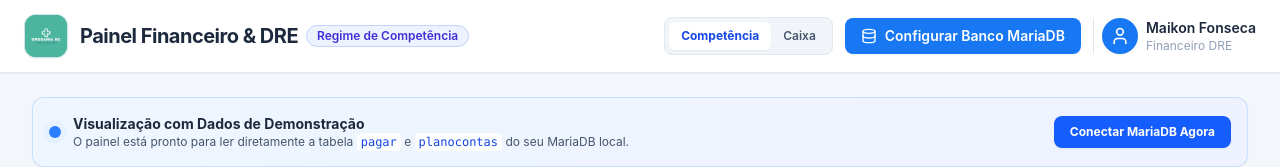
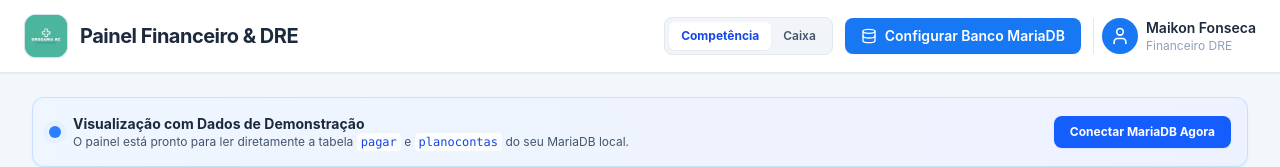
Before and after one commit to fadevatz/DRE, a React (Vite) app: page / in a window 1280 px wide. Shown: the top 167 px of the page. Built offline with nearby package versions, Linux system fonts and the light colour scheme; no server answers.

Commit message:
feat: Remove badge de Regime de Competencia ao lado do titulo no header

```diff
--- a/src/components/Header.jsx
+++ b/src/components/Header.jsx
@@ -19,14 +19,6 @@ export default function Header({ dbStatus, onOpenDbModal, onRefresh, isRefreshin
             <h1 className="text-xl font-bold text-slate-800 tracking-tight leading-none">
               Painel Financeiro &amp; DRE
             </h1>
-            {/* Regime Badge Toggle Rápido */}
-            <span className={`text-xs px-2.5 py-0.5 rounded-full font-semibold border ${
-              regime === 'competencia'
-                ? 'bg-indigo-50 text-indigo-700 border-indigo-200'
-                : 'bg-emerald-50 text-emerald-700 border-emerald-200'
-            }`}>
-              Regime de {regime === 'competencia' ? 'Competência' : 'Caixa'}
-            </span>
           </div>
         </div>
       </div>
```
